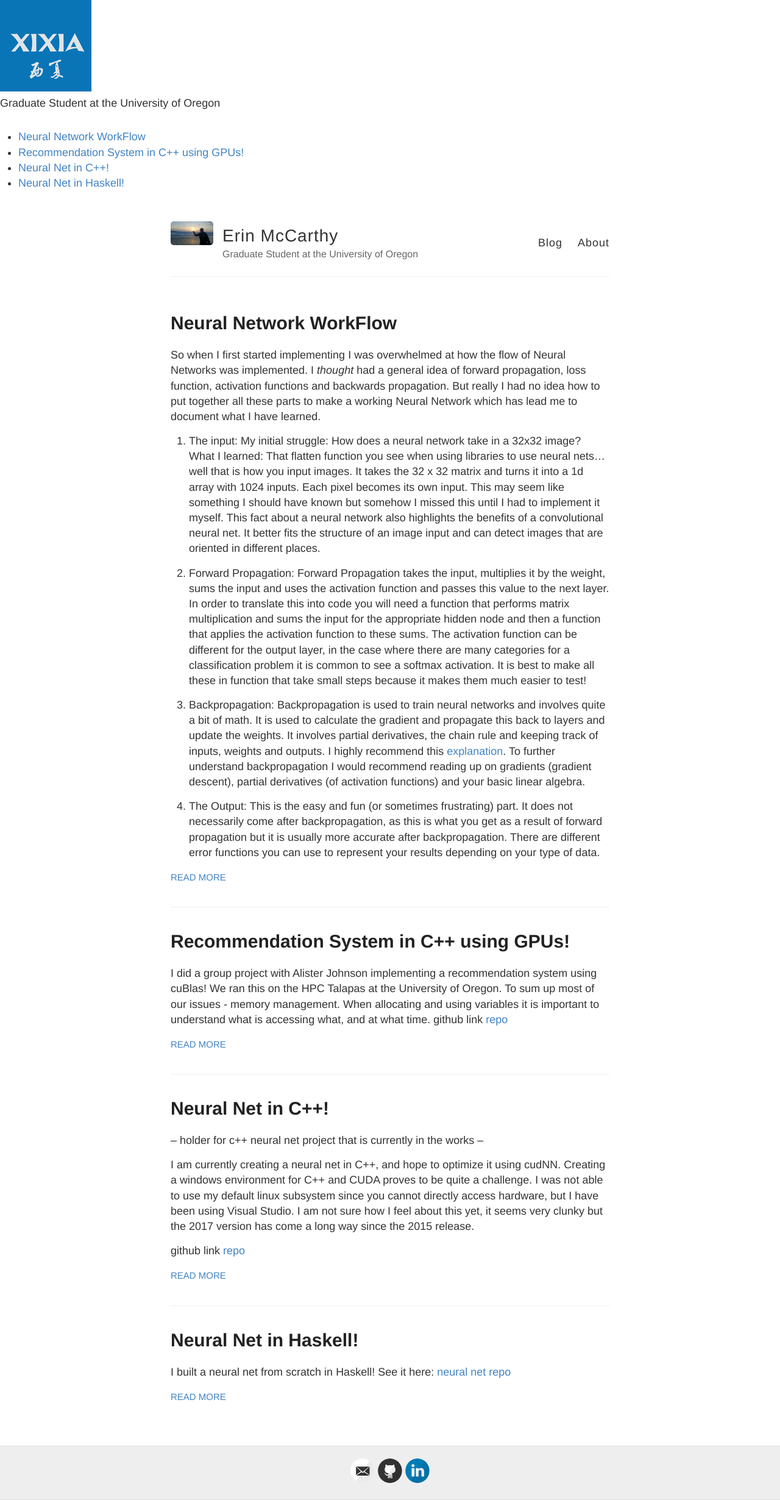
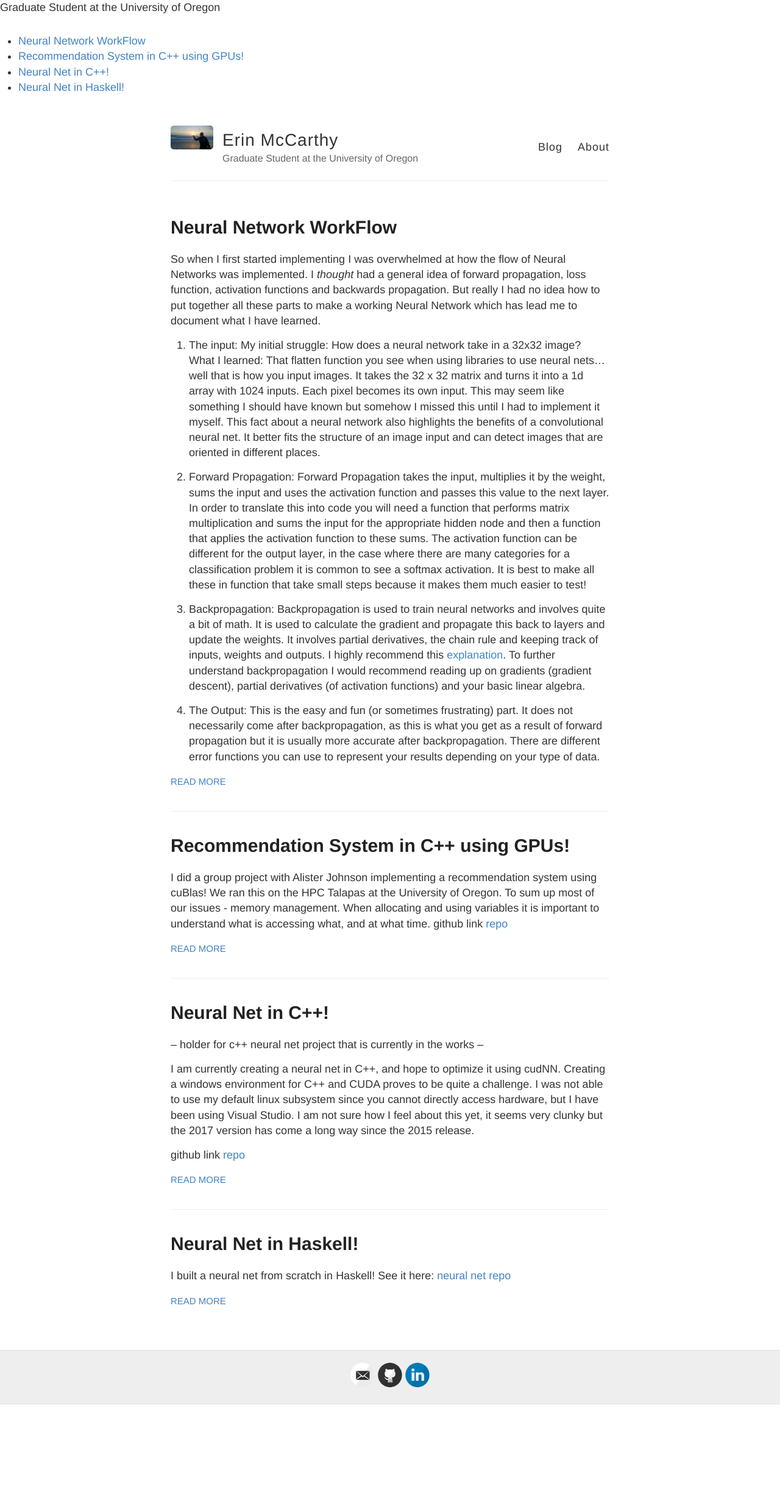
Before and after one commit to enmccarthy/enmccarthy.github.io, a Jekyll site: the page built from index.html, in a window 1280 px wide. Shown: the whole page at 61% size. Built offline with Jekyll 4.4.1, drawn with Linux system fonts in a browser that asks for light colours; after the commit the page ends 2303 px from its top, so only the background shows below that.

Commit message:
trying to remove logo

```diff
--- a/_includes/sidebar.html
+++ b/_includes/sidebar.html
@@ -1,9 +1,6 @@
 {% assign trans = site.data.values[site.lan] %}
 <div class="sidebar well">
-    <header class="sidebar-header" role="banner">
-        <a href="{{ site.baseurl }}/">
-            <img src="{{ site.baseurl }}/assets/images/xixia.gif" class="img-circle" />
-        </a>
+    <header class="sidebar-header">
         <!--
         <h3 class="title">
         <a href="{{ site.BASE_PATH }}/">{{ site.title }}</a>
--- a/_layouts/default.html
+++ b/_layouts/default.html
@@ -4,7 +4,7 @@
     <title>{% if page.title %}{{ page.title }} – {% endif %}{{ site.name }} – {{ site.description }}</title>
 
     {% include meta.html %}
-    {% include sidebar.html %}
+
 
     <!--[if lt IE 9]>
       <script src="http://html5shiv.googlecode.com/svn/trunk/html5.js"></script>
@@ -17,6 +17,7 @@
   </head>
 
   <body>
+    {% include sidebar.html %}
     <div class="wrapper-masthead">
       <div class="container">
         <header class="masthead clearfix">
```
